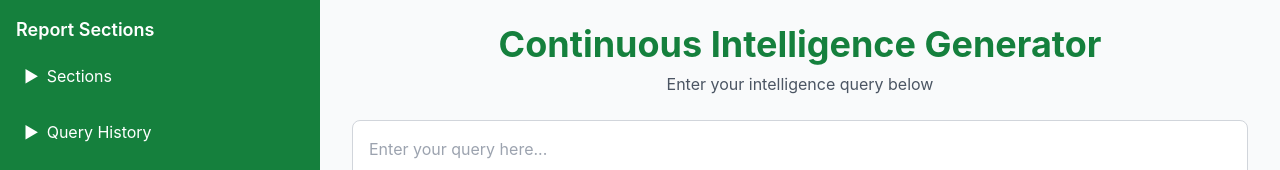
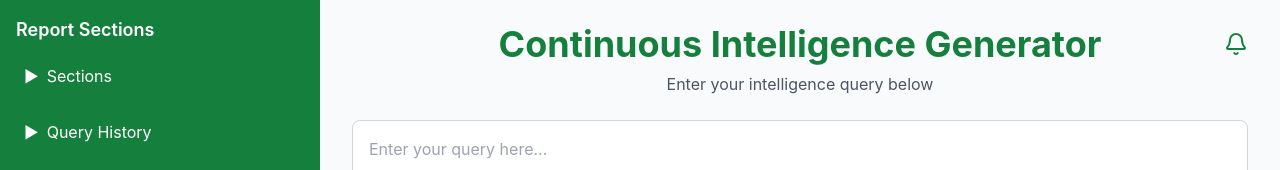
Before and after one commit to Aryangoel225/walter-frontend, a React (Create React App) app: page / in a window 1280 px wide. Shown: the top 170 px of the page. Built offline with nearby package versions, Linux system fonts and the light colour scheme.

Commit message:
finsh noti

```diff
--- a/package.json
+++ b/package.json
@@ -7,6 +7,7 @@
     "@testing-library/jest-dom": "^6.6.3",
     "@testing-library/react": "^16.3.0",
     "@testing-library/user-event": "^13.5.0",
+    "lucide-react": "^0.513.0",
     "react": "^19.1.0",
     "react-dom": "^19.1.0",
     "react-scripts": "5.0.1",
--- a/src/App.jsx
+++ b/src/App.jsx
@@ -14,6 +14,7 @@ function App() {
   const [selectedSectionId, setSelectedSectionId] = useState(null);
   const [viewAllMode, setViewAllMode] = useState(true);
   const [queryHistory, setQueryHistory] = useState([]);
+  const [notifications, setNotifications] = useState([]);
 
   // Handle section selection from sidebar
   const handleSectionSelect = (sectionId, isViewAllMode) => {
@@ -66,6 +67,20 @@ function App() {
       { id: "section3", title: "Analysis" },
     ]);
 
+    // Add a notification when query is complete
+    const newNotification = {
+      id: `notification_${Date.now()}`,
+      title: "Query Complete",
+      message: `Analysis complete for: ${query}`,
+      priority: "needed", // or could be "urgent", "minor"
+      isRead: false,
+      timestamp: Date.now(),
+      source: "Query Engine",
+      queryId: id, // This is the queryId generated for the query
+    };
+
+    setNotifications((prev) => [newNotification, ...prev]);
+
     console.log("Query submitted successfully");
     setIsLoading(false);
   }
@@ -87,6 +102,22 @@ function App() {
       setCurrentQueryId(null);
     }
   }
+  // handle clicking a notification:
+  const handleNotificationClick = (notification) => {
+    setNotifications((prev) => prev.filter((n) => n.id !== notification.id));
+  };
+  // handle marking all notifications as read
+  const handleMarkAllRead = () => {
+    setNotifications((prev) => prev.map((n) => ({ ...n, isRead: true })));
+  };
+  // Handle rerunning a query from notification
+  const handleQueryRerun = (queryId) => {
+    // Find the query in history and rerun it
+    const query = queryHistory.find((q) => q.id === queryId);
+    if (query) {
+      handleQuerySubmit(query.title);
+    }
+  };
 
   return (
     <div className="flex min-h-screen">
@@ -116,7 +147,12 @@ function App() {
 
       {/* Main Content */}
       <div className="w-3/4 bg-gray-50 p-6 flex flex-col items-center">
-        <Header />
+        <Header
+          notifications={notifications}
+          onNotificationClick={handleNotificationClick}
+          onMarkAllRead={handleMarkAllRead}
+          onQueryRerun={handleQueryRerun}
+        />
         <QueryInput onSubmit={handleQuerySubmit} />
         <TabNavigation activeTab={activeTab} onTabChange={handleTabChange} />
 
--- a/src/components/Header.jsx
+++ b/src/components/Header.jsx
@@ -1,10 +1,23 @@
-
+import NotificationBell from "./NotificationBell";
 
 export default function Header({
   title = "Continuous Intelligence Generator",
-  subtitle = "Enter your intelligence query below"
+  subtitle = "Enter your intelligence query below",
+  notifications,
+  onNotificationClick,
+  onMarkAllRead,
+  onQueryRerun
 }) {
   return (
+    <div className="relative w-full">
+      <div className="absolute right-0 top-0">
+        <NotificationBell
+          notifications={notifications}
+          onNotificationClick={onNotificationClick}
+          onMarkAllRead={onMarkAllRead}
+          onQueryRerun={onQueryRerun}
+        />
+      </div>
       <div className="text-center mb-6">
         <h1 className="text-4xl font-bold text-green-700 mb-2">
           {title}
@@ -13,5 +26,6 @@ export default function Header({
           {subtitle}
         </p>
       </div>
+    </div>
   );
 }
--- a/src/components/NotificationBell.jsx
+++ b/src/components/NotificationBell.jsx
@@ -54,7 +54,7 @@ export default function NotificationBell({
       {/* Bell Icon Button */}
       <button
         onClick={() => setIsOpen(!isOpen)}
-        className="relative p-2 text-white hover:bg-green-600 rounded-full transition-colors"
+        className="relative p-2 text-green-700 hover:bg-green-600 hover:text-white rounded-full transition-colors"
         title="Notifications"
       >
         <Bell className="w-6 h-6" />
```
Also changed, not shown: 1 other file (tests, documents, lock files or other folders). Lines whose indentation alone changed are shown as unchanged.
